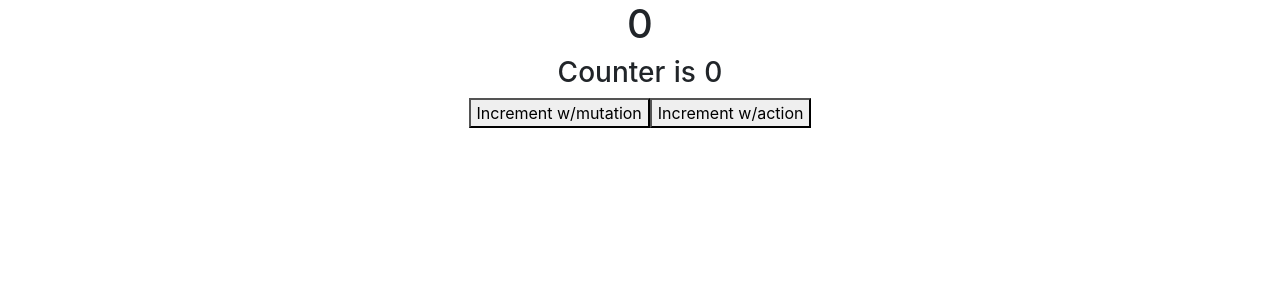
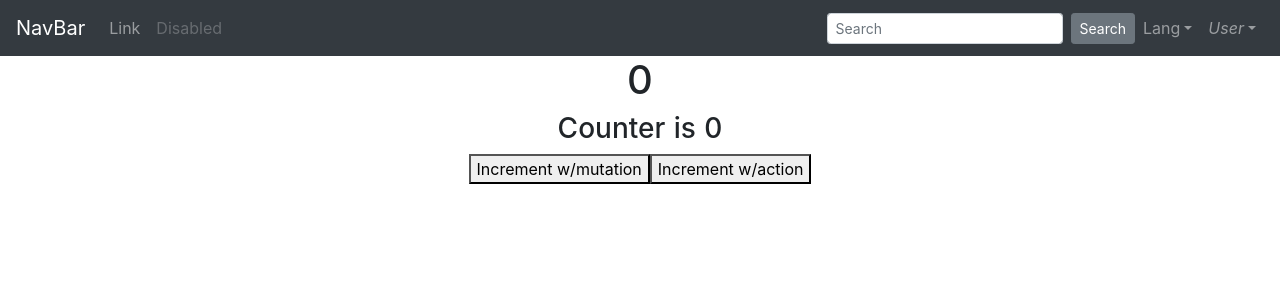
Before and after one commit to berkbaski/nuxt-stack, a Nuxt app: page / in a window 1280 px wide. Shown: the top 300 px of the page. Built offline with nearby package versions, Linux system fonts and the light colour scheme.

Commit message:
created header component

```diff
--- a/components/Logo.vue
+++ /dev/null
@@ -1,35 +0,0 @@
-<template>
-  <svg
-    class="NuxtLogo"
-    width="245"
-    height="180"
-    viewBox="0 0 452 342"
-    xmlns="http://www.w3.org/2000/svg"
-  >
-    <path
-      d="M139 330l-1-2c-2-4-2-8-1-13H29L189 31l67 121 22-16-67-121c-1-2-9-14-22-14-6 0-15 2-22 15L5 303c-1 3-8 16-2 27 4 6 10 12 24 12h136c-14 0-21-6-24-12z"
-      fill="#00C58E"
-    />
-    <path
-      d="M447 304L317 70c-2-2-9-15-22-15-6 0-15 3-22 15l-17 28v54l39-67 129 230h-49a23 23 0 0 1-2 14l-1 1c-6 11-21 12-23 12h76c3 0 17-1 24-12 3-5 5-14-2-26z"
-      fill="#108775"
-    />
-    <path
-      d="M376 330v-1l1-2c1-4 2-8 1-12l-4-12-102-178-15-27h-1l-15 27-102 178-4 12a24 24 0 0 0 2 15c4 6 10 12 24 12h190c3 0 18-1 25-12zM256 152l93 163H163l93-163z"
-      fill="#2F495E"
-    />
-  </svg>
-</template>
-
-<style>
-.NuxtLogo {
-  animation: 1s appear;
-  margin: auto;
-}
-
-@keyframes appear {
-  0% {
-    opacity: 0;
-  }
-}
-</style>
--- /dev/null
+++ b/components/Navbar.vue
@@ -0,0 +1,46 @@
+<template>
+  <div>
+    <b-navbar toggleable="lg" type="dark" variant="dark">
+      <b-navbar-brand href="#">NavBar</b-navbar-brand>
+
+      <b-navbar-toggle target="nav-collapse"></b-navbar-toggle>
+
+      <b-collapse id="nav-collapse" is-nav>
+        <b-navbar-nav>
+          <b-nav-item href="#">Link</b-nav-item>
+          <b-nav-item href="#" disabled>Disabled</b-nav-item>
+        </b-navbar-nav>
+
+        <!-- Right aligned nav items -->
+        <b-navbar-nav class="ml-auto">
+          <b-nav-form>
+            <b-form-input
+              size="sm"
+              class="mr-sm-2"
+              placeholder="Search"
+            ></b-form-input>
+            <b-button size="sm" class="my-2 my-sm-0" type="submit"
+              >Search</b-button
+            >
+          </b-nav-form>
+
+          <b-nav-item-dropdown text="Lang" right>
+            <b-dropdown-item href="#">EN</b-dropdown-item>
+            <b-dropdown-item href="#">ES</b-dropdown-item>
+            <b-dropdown-item href="#">RU</b-dropdown-item>
+            <b-dropdown-item href="#">FA</b-dropdown-item>
+          </b-nav-item-dropdown>
+
+          <b-nav-item-dropdown right>
+            <!-- Using 'button-content' slot -->
+            <template #button-content>
+              <em>User</em>
+            </template>
+            <b-dropdown-item href="#">Profile</b-dropdown-item>
+            <b-dropdown-item href="#">Sign Out</b-dropdown-item>
+          </b-nav-item-dropdown>
+        </b-navbar-nav>
+      </b-collapse>
+    </b-navbar>
+  </div>
+</template>
--- a/layouts/default.vue
+++ b/layouts/default.vue
@@ -1,8 +1,17 @@
 <template>
   <div>
+    <Navbar />
     <Nuxt />
   </div>
 </template>
+
+<script>
+export default {
+  components: {
+    Navbar: () => import('../components/Navbar'),
+  },
+}
+</script>
 
 <style>
 html {
```
